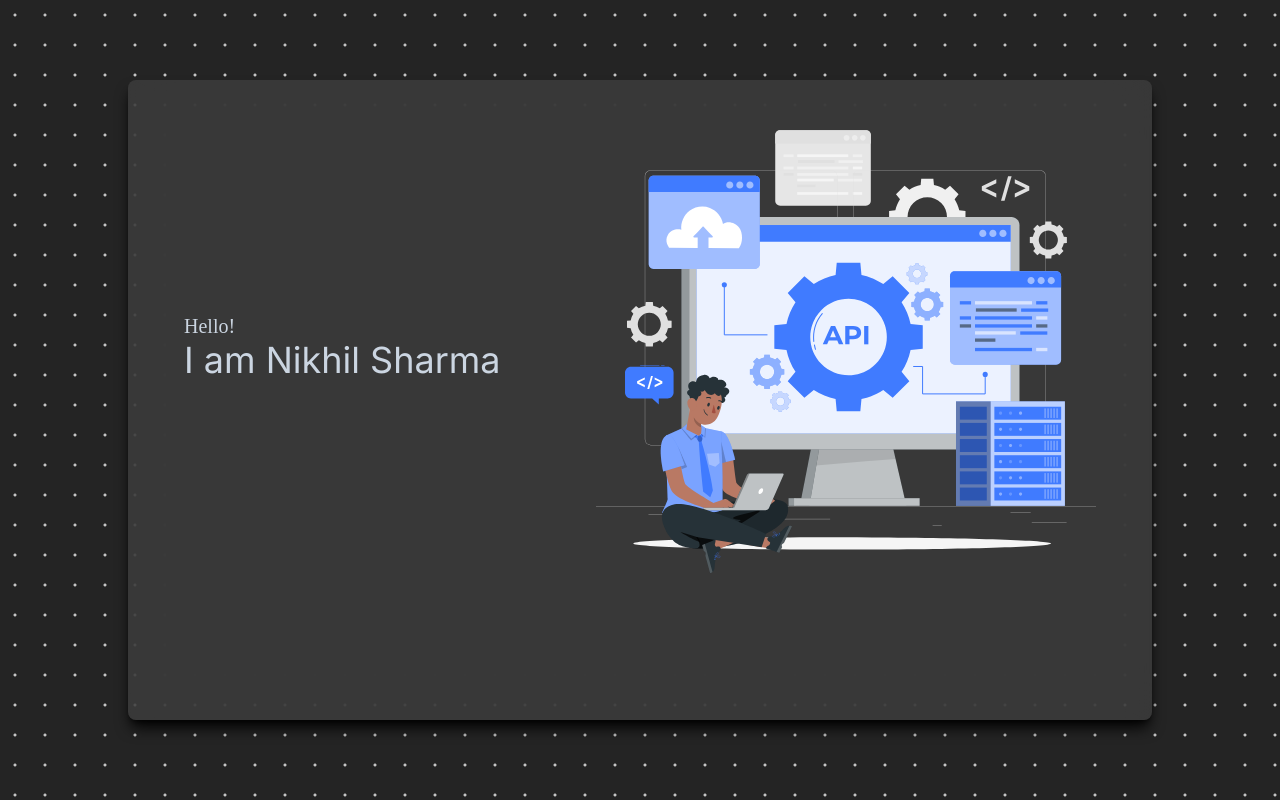
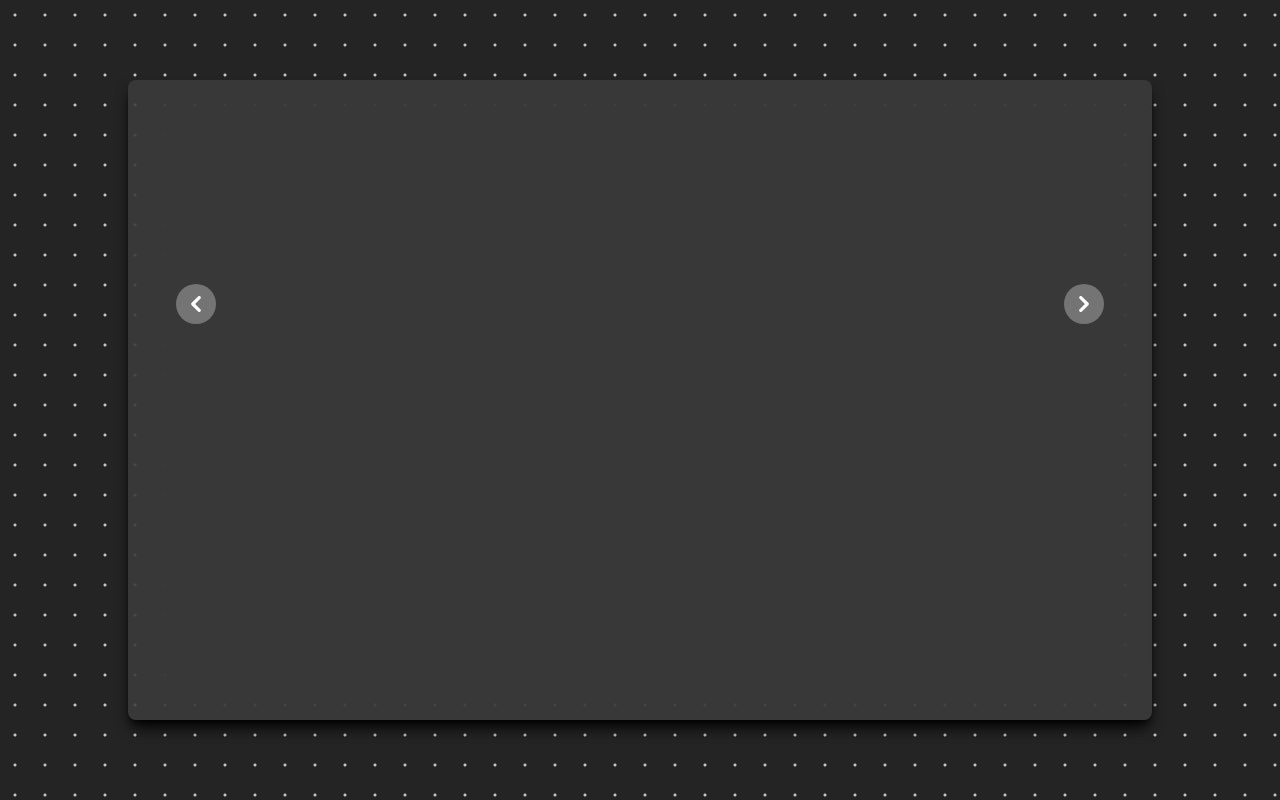
Before and after one commit to nikhilsharma26500/portfolio-website, a Next.js app: page / in a window 1280 px wide. Built offline with nearby package versions, Linux system fonts and the light colour scheme.

Commit message:
Added carousel

```diff
--- /dev/null
+++ b/src/app/(component)/devProjects.tsx
@@ -0,0 +1,59 @@
+import Image from "next/image"
+import Pic1 from "../../../public/main_person.svg"
+import Pic2 from "../../../public/main_person2.svg"
+import Pic3 from "../../../public/main_person3.svg"
+
+const devProjects = ({ }) => {
+    return (
+        <>
+            <div className="container mx-auto p-4">
+
+                <div id="default-carousel" className="relative w-full" data-carousel="slide">
+                    <div className="relative overflow-hidden rounded-lg md:h-96">
+                        <div className="hidden duration-700 ease-in-out" data-carousel-item>
+                            <Image src={Pic1} alt="..." />
+                        </div>
+                        <div className="hidden duration-700 ease-in-out" data-carousel-item>
+                            <Image src={Pic2} alt="..." />
+                        </div>
+                        <div className="hidden duration-700 ease-in-out" data-carousel-item>
+                            <Image src={Pic3} alt="..." />
+                        </div>
+                        <div className="hidden duration-700 ease-in-out" data-carousel-item>
+                            <Image src={Pic1} alt="..." />
+                        </div>
+                        <div className="hidden duration-700 ease-in-out" data-carousel-item>
+                            <Image src={Pic2} alt="..." />
+                        </div>
+                    </div>
+                    <div className="absolute z-30 flex space-x-3 -translate-x-1/2 bottom-5 left-1/2">
+                        <button type="button" className="w-3 h-3 rounded-full" aria-current="true" aria-label="Slide 1" data-carousel-slide-to="0"></button>
+                        <button type="button" className="w-3 h-3 rounded-full" aria-current="false" aria-label="Slide 2" data-carousel-slide-to="1"></button>
+                        <button type="button" className="w-3 h-3 rounded-full" aria-current="false" aria-label="Slide 3" data-carousel-slide-to="2"></button>
+                        <button type="button" className="w-3 h-3 rounded-full" aria-current="false" aria-label="Slide 4" data-carousel-slide-to="3"></button>
+                        <button type="button" className="w-3 h-3 rounded-full" aria-current="false" aria-label="Slide 5" data-carousel-slide-to="4"></button>
+                    </div>
+                    <button type="button" className="absolute top-0 left-0 z-30 flex items-center justify-center h-full px-4 cursor-pointer group focus:outline-none" data-carousel-prev>
+                        <span className="inline-flex items-center justify-center w-10 h-10 rounded-full bg-white/30 dark:bg-gray-800/30 group-hover:bg-white/50 dark:group-hover:bg-gray-800/60 group-focus:ring-4 group-focus:ring-white dark:group-focus:ring-gray-800/70 group-focus:outline-none">
+                            <svg className="w-4 h-4 text-white dark:text-gray-800" aria-hidden="true" xmlns="http://www.w3.org/2000/svg" fill="none" viewBox="0 0 6 10">
+                                <path stroke="currentColor" stroke-linecap="round" stroke-linejoin="round" stroke-width="2" d="M5 1 1 5l4 4" />
+                            </svg>
+                            <span className="sr-only">Previous</span>
+                        </span>
+                    </button>
+                    <button type="button" className="absolute top-0 right-0 z-30 flex items-center justify-center h-full px-4 cursor-pointer group focus:outline-none" data-carousel-next>
+                        <span className="inline-flex items-center justify-center w-10 h-10 rounded-full bg-white/30 dark:bg-gray-800/30 group-hover:bg-white/50 dark:group-hover:bg-gray-800/60 group-focus:ring-4 group-focus:ring-white dark:group-focus:ring-gray-800/70 group-focus:outline-none">
+                            <svg className="w-4 h-4 text-white dark:text-gray-800" aria-hidden="true" xmlns="http://www.w3.org/2000/svg" fill="none" viewBox="0 0 6 10">
+                                <path stroke="currentColor" stroke-linecap="round" stroke-linejoin="round" stroke-width="2" d="m1 9 4-4-4-4" />
+                            </svg>
+                            <span className="sr-only">Next</span>
+                        </span>
+                    </button>
+                </div>
+
+            </div>
+        </>
+    )
+}
+
+export default devProjects
--- a/src/app/(component)/main.tsx
+++ b/src/app/(component)/main.tsx
@@ -5,13 +5,13 @@ import React from "react"
 const home = () => {
   return (
     <>
-      <div className="flex items-center justify-between mx-10">
-        <div className="text-slate-300">
-          <p className="text-xl cursive-font">Hello!</p>
-          <h1 className="text-4xl">I am Nikhil Sharma</h1>
+      <div className="flex items-center justify-between h-max mx-10">
+        <div className="text-slate-200">
+          <h1 className="text-5xl roboto">Nikhil Sharma</h1>
+          <p>A passionate software developer and a budding data scientist</p>
         </div>
         <div className="">
-          <Image src={Person} alt="main person"/>
+          {/* <Image src={Person} alt="main person" className="h-[100%] w-[100%]"/> */}
         </div>
       </div>
     </>
--- a/src/app/globals.css
+++ b/src/app/globals.css
@@ -2,7 +2,7 @@
 @tailwind components;
 @tailwind utilities;
 
-@import url('https://fonts.googleapis.com/css2?family=Cedarville+Cursive&display=swap');
+@import url('https://fonts.googleapis.com/css2?family=Cedarville+Cursive&family=Roboto+Mono:ital,wght@0,100;0,200;0,300;0,400;0,500;0,600;0,700;1,100;1,200;1,300;1,400;1,500;1,600;1,700&display=swap');
 
 .dotted-background {
   background-image: radial-gradient(#ffffff 1%, transparent 10%);
@@ -12,3 +12,7 @@
 .cursive-font{
   font-family: 'Cedarville Cursive', cursive;
 }
+
+.roboto{
+  font-family: 'Roboto Mono', monospace;
+}
--- a/src/app/page.tsx
+++ b/src/app/page.tsx
@@ -1,13 +1,15 @@
 import Main from "./(component)/main"
+import DevProjects from "./(component)/devProjects"
 import Link from "next/link"
 
 export default function Home() {
   return (
     <>
       <div className="bg-[#242424] flex justify-center items-center h-screen  dotted-background">
-        <div className="mx-auto rounded-lg backdrop-blur-xl bg-[#3f3f3f]/75 h-[80%] w-[80%] shadow-lg shadow-black">
+        <div className="mx-auto rounded-lg backdrop-blur-xl bg-[#3f3f3f]/75 h-[80%] w-[80%] shadow-lg shadow-black overflow-auto">
           <div className="container p-4 mx-auto">
-            <Main />
+            {/* <Main /> */}
+            <DevProjects/>
           </div>
         </div>
       </div>
```
